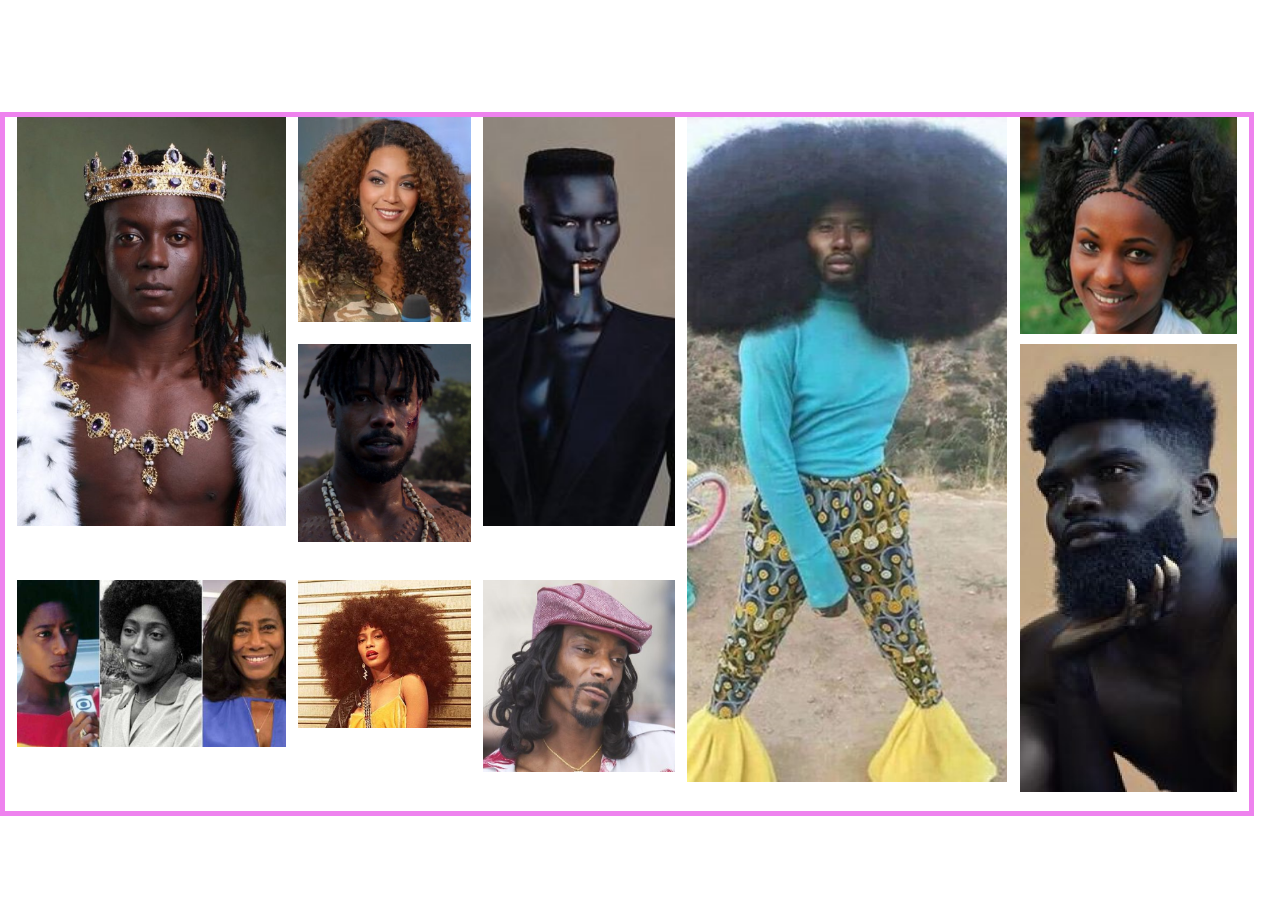
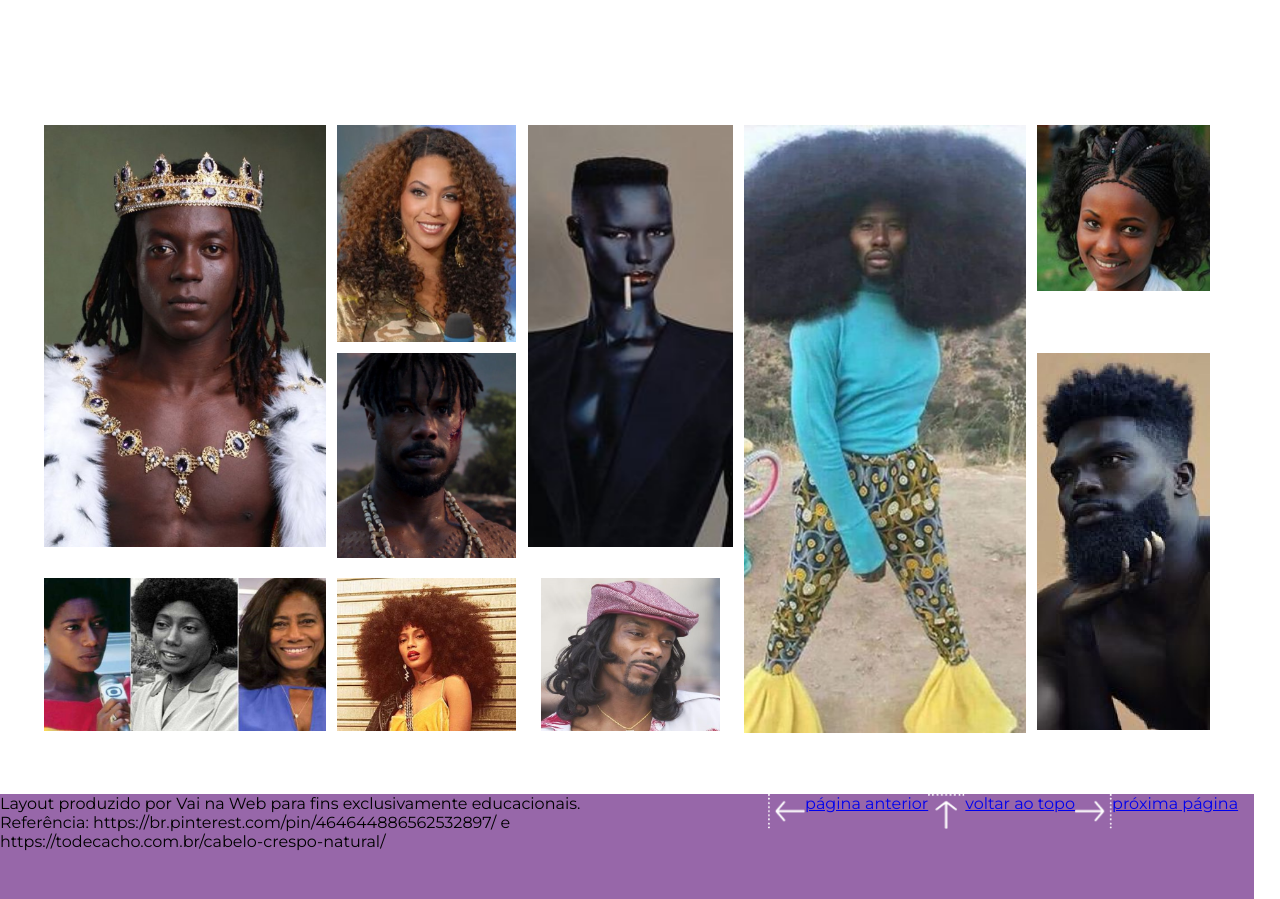
Before and after one commit to VanessaTrajano/Crespos, a plain HTML site: page index.html in a window 1280 px wide. Shown: the part 4070-4969 px from the top of the page. Before the commit the page ends 4886 px from the top, so only its background shows below. Drawn offline with nearby package versions, Linux system fonts and the light colour scheme.

Commit message:
Arrumei a grid e coloquei o footer

```diff
--- a/index.html
+++ b/index.html
@@ -32,7 +32,7 @@
         </section>
     </header>
     <main>
-        <section class="cabeludo">
+        <section class="cabeludo" id="topo">
             <div class="titulo">
                 <h1>Dicas e Truques</h1>
                 <div>
@@ -155,5 +155,25 @@
                 <img src="./img/img-grid10.png" alt="Foto de um homem negro" class="img-grid10">
         </section>
     </main>
+    <footer>
+        <div class="referencias">
+            <p>Layout produzido por Vai na Web para fins exclusivamente educacionais.</p>
+            <p>Referência: https://br.pinterest.com/pin/464644886562532897/ e https://todecacho.com.br/cabelo-crespo-natural/</p>
+        </div>
+        <div class="voltar">
+            <a href="#" class="voltar">
+                <img src="./img/seta-esquerda.png" alt="seta para esquerda">
+                <p>página anterior</p>
+            </a>
+            <a href="#topo" class="voltar">
+                <img src="./img/seta-cima.png" alt="seta para cima">
+                <p>voltar ao topo</p>
+            </a>
+            <a href="#" class="voltar">
+                <img src="./img/seta-direita.png" alt="seta para direita">
+                <p>próxima página</p>
+            </a>
+        </div>
+    </footer>
 </body>
 </html>
--- a/style.css
+++ b/style.css
@@ -306,74 +306,95 @@ main{
 }
 .grid{
     position: relative;
-    top: 260vw;
+    top: 258vw;
     display: grid;
-    justify-content: space-evenly;
+    justify-content: space-around;
+    align-items: flex-start;
     width: 98vw;
     height: 55vw;
-    border: 5px solid violet;
+    padding: 3vw;
 }
 .img-grid1{
-    width: 21vw;
-    height: 32vw;
+    width: 22vw;
+    height: 33vw;
     grid-column: 1;
     grid-row-start: 1;
     grid-row-end: 3;
 }
 .img-grid2{
-    width: 21vw;
-    height: 13vw;
+    width: 22vw;
+    height: 12vw;
     grid-column: 1;
     grid-row:3;
 }
 .img-grid3{
-    width: 13.5vw;
-    height: 16vw;
+    width: 14vw;
+    height: 17vw;
     grid-column: 2;
     grid-row: 1;
 }
 .img-grid4{
-    width: 13.5vw;
-    height: 15.5vw;
+    width: 14vw;
+    height: 16vw;
     grid-column: 2;
     grid-row: 2;
 }
 .img-grid5{
-    width: 13.5vw;
-    height: 11.5vw;
+    width: 14vw;
+    height: 12vw;
     grid-column: 2;
     grid-row: 3;
 }
 .img-grid6{
-    width: 15vw;
-    height: 32vw;
+    width: 16vw;
+    height: 33vw;
     grid-column-start: 3;
     grid-row-start: 1;
     grid-row-end: 3;
 }
 .img-grid7{
-    width: 15vw;
-    height: 15vw;
+    width: 14vw;
+    height: 12vw;
     grid-column: 3;
     grid-row: 3;
+    margin:0 1vw 0 1vw;
 }
 .img-grid8{
-    width: 25vw;
-    height: 52vw;
+    width: 22vw;
+    height: 47.5vw;
     grid-column: 4;
     grid-row-start: 1;
     grid-row-end: 4;
 }
 .img-grid9{
-    width: 17vw;
-    height: 17vw;
+    width: 13.5vw;
+    height: 13vw;
     grid-column: 5;
     grid-row: 1;
 }
 .img-grid10{
-    width: 17vw;
-    height: 35vw;
+    width: 13.5vw;
+    height: 29.5vw;
     grid-column: 5;
     grid-row-start: 2;
     grid-row-end: 4;
 }
+footer{
+    background-color: #9767A9;
+    height: 8.2vw;
+    width: 98vw;
+    position: absolute;
+    top: 380vw;
+    display: flex;
+}
+footer img{
+    width: 2.9vw;
+    height: 2.7vw;
+}
+.referencias{
+    width:60vw;
+}
+.voltar{
+    display: flex;
+    width: 35;
+}
```
Also changed, not shown: img/seta-cima.png (added), img/seta-direita.png (added), img/seta-esquerda.png (added).
